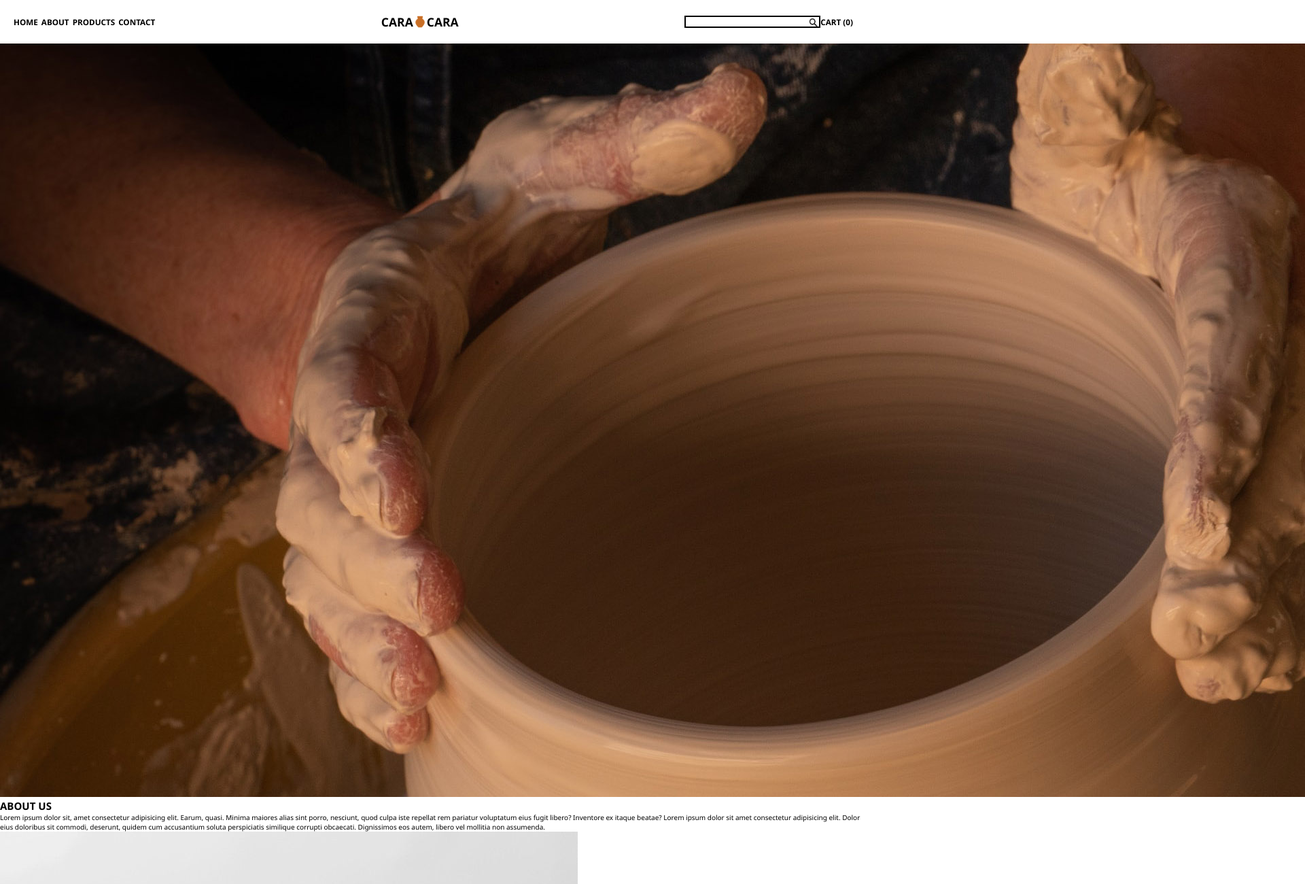
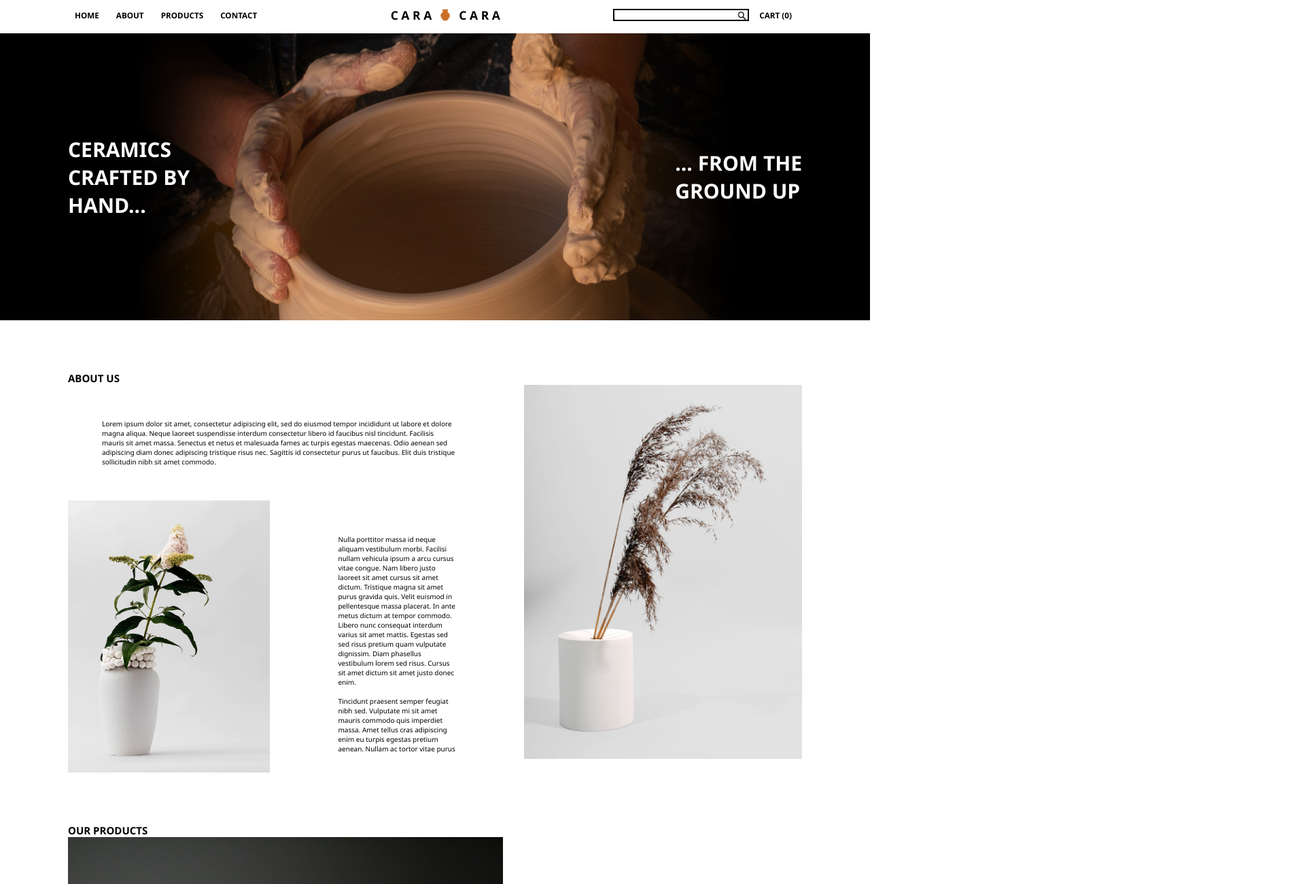
Before and after one commit to STanner03/eCommerce_Website, a plain HTML site: page index.html in a window 1280 px wide. Shown: the top 1300 px of the page at 68% size, 1920 px wide, since content can reach past the window. Drawn offline with Linux system fonts and the light colour scheme.

Commit message:
Updated home section. + Finished About Us section.

```diff
--- a/index.html
+++ b/index.html
@@ -21,14 +21,16 @@
                     <li>
                         <h2 class="flex-container-nav2">
                             <a href="#about">
-                                <a>CARA</a>
+                                <a>C A R A</a>
                                 <img src="./assets/icons8-pottery-96.png" alt="Outline of a vase.">
-                                <a>CARA</a>
+                                <a>C A R A</a>
                             </a>
                         </h2>
                     </li>
                     <div class="flex-container-nav3">
                         <li class="search-container"><img src="./assets/1200px-Google_Magnifying_Glass.svg.png" alt="Magnifying glass"></li>
+                            <li>
+                            </li>
                         <li style="float: right"><a href="#cart">CART (0)</a></li>
                     </div>
                 </ul>
@@ -36,23 +38,31 @@
         </nav>
     </header>
     <main id="home">
-        <section class="home">
-            <img src="./assets/earl-wilcox-y3W0CzO063w-unsplash-alt.jpg" alt="Two hands molding clay on a pottery wheel.">
-        </section>
+        <div class="home">
+            <h1 class="home-textbox1">CERAMICS<br>CRAFTED BY<br>HAND...</h1>
+            <img src="./assets/Group 36.png" alt="Two hands molding clay on a pottery wheel.">
+            <h1 class="home-textbox2">... FROM THE<br>GROUND UP</h1>
+        </div>
     </main>
     <section>
         <h1 id="about">ABOUT US</h1>
+        <div class="about">
+            <subsection class="sub1">
                 <p>
-            Lorem ipsum dolor sit, amet consectetur adipisicing elit. Earum, quasi. Minima maiores alias sint porro, nesciunt, quod culpa iste repellat rem pariatur voluptatum eius fugit libero? Inventore ex itaque beatae? Lorem ipsum dolor sit amet consectetur adipisicing elit. Dolor eius doloribus sit commodi, deserunt, quidem cum accusantium soluta perspiciatis similique corrupti obcaecati. Dignissimos eos autem, libero vel mollitia non assumenda.
+                    Lorem ipsum dolor sit amet, consectetur adipiscing elit, sed do eiusmod tempor incididunt ut labore et dolore magna aliqua. Neque laoreet suspendisse interdum consectetur libero id faucibus nisl tincidunt. Facilisis mauris sit amet massa. Senectus et netus et malesuada fames ac turpis egestas maecenas. Odio aenean sed adipiscing diam donec adipiscing tristique risus nec. Sagittis id consectetur purus ut faucibus. Elit duis tristique sollicitudin nibh sit amet commodo.
                 </p>
+                <subsubsection class="sub2">
                     <img src="./assets/Vase_Dame_2048x2048.jpg" alt="Small white vase holding a white flowered plant.">
                     <p>
-            Lorem ipsum dolor sit amet, consectetur adipisicing elit. Praesentium suscipit magni, vero repellendus corrupti eligendi deleniti, neque, culpa similique porro perspiciatis? Est magni excepturi suscipit quo id illo perspiciatis commodi! Lorem ipsum dolor, sit amet consectetur adipisicing elit. Natus ad fugiat similique. Facilis dolorem atque, accusantium ducimus ipsam officia, autem assumenda quam odio optio perferendis. Dignissimos recusandae illum dolorem cupiditate!
+                        Nulla porttitor massa id neque aliquam vestibulum morbi. Facilisi nullam vehicula ipsum a arcu cursus vitae congue. Nam libero justo laoreet sit amet cursus sit amet dictum. Tristique magna sit amet purus gravida quis. Velit euismod in pellentesque massa placerat. In ante metus dictum at tempor commodo. Libero nunc consequat interdum varius sit amet mattis. Egestas sed sed risus pretium quam vulputate dignissim. Diam phasellus vestibulum lorem sed risus. Cursus sit amet dictum sit amet justo donec enim.
+                        <br>
+                        <br>
+                        Tincidunt praesent semper feugiat nibh sed. Vulputate mi sit amet mauris commodo quis imperdiet massa. Amet tellus cras adipiscing enim eu turpis egestas pretium aenean. Nullam ac tortor vitae purus
                     </p>
-        <p>
-            Lorem ipsum dolor sit amet consectetur adipisicing elit. Facere provident sunt fuga labore qui? Facilis, asperiores dolores, enim earum, totam tempora in hic debitis a necessitatibus ullam perspiciatis inventore velit!
-        </p>
+                </subsubsection>
+            </subsection>
             <img src="./assets/Cylinder_unglazed3_2048x2048.jpg" alt="White cylindrical vase holding tall green plant">
+        </div>
     </section>
     <section>
         <h1 id="products">OUR PRODUCTS</h1>
--- a/styles.css
+++ b/styles.css
@@ -8,24 +8,25 @@
 
 html {
     box-sizing: border-box;
-    font-family: segoe UI;
+    font-family: Segoe UI;
     font-size: 62.5%;
 }
 
 body {
     padding-bottom: 8rem;
-    margin: 0;
 }
 
 header {
     background-color: #FFFFFF;
-    position: relative;
+    position:sticky;
     padding: auto;
+    /* position: fixed; */
 }
 
 nav a {
     color: #000000;
     text-decoration: none;
+    margin-inline: 10px;
 
 }
 
@@ -40,10 +41,20 @@ nav li {
     margin-right: 0.5rem;
 }
 
+section {
+    margin-top: 75px;
+    margin-bottom: 75px;
+    margin-left: 100px;
+    margin-right: 100px;
+
+}
+
 .flex-container-navbar {
     display: flex;
     justify-content: space-between;
-    margin: 20px;
+    margin: 10px;
+    margin-left: 100px;
+    margin-right: 100px;
 }
 .flex-container-nav1 {
     display: flex;
@@ -52,6 +63,7 @@ nav li {
 .flex-container-nav2 {
     display: flex;
     align-items: center;
+    margin: none;
 }
 .flex-container-nav2 img {
     HEIGHT: 20px;
@@ -74,3 +86,54 @@ nav li {
     height: 16.5px;
     object-fit: contain;
 }
+.home {
+    display: flex;
+    margin-top: 15px;
+    justify-items: center;
+    align-items: center;
+}
+.home img {
+    width: 100%;
+    object-fit: scale-down;
+}
+.home-textbox1 {
+    font-size: 30px;
+    color: white;
+    position: absolute;
+    left: 100px;
+}
+.home-textbox2 {
+    font-size: 30px;
+    color: white;
+    position: absolute;
+    right: 100px
+}
+.about {
+    display: flex;
+}
+.about img {
+    height: 550px;
+    object-fit: scale-down;
+    margin-left: 50px;
+}
+.sub1 {
+    display: flex;
+    width: auto;
+    height: auto;
+    flex-direction: column;
+}
+.sub1 p {
+    margin: 50px;
+}
+.sub2 {
+    display: flex;
+    width: auto;
+    height: 400px;
+    flex-direction: row;
+    align-items: flex-start;
+}
+.sub2 img {
+    height: 400px;
+    margin-left: 0;
+    margin-right: 50px;
+}
```
Also changed, not shown: assets/Group 36.png (added), 1 other file. Lines whose indentation alone changed are shown as unchanged.
